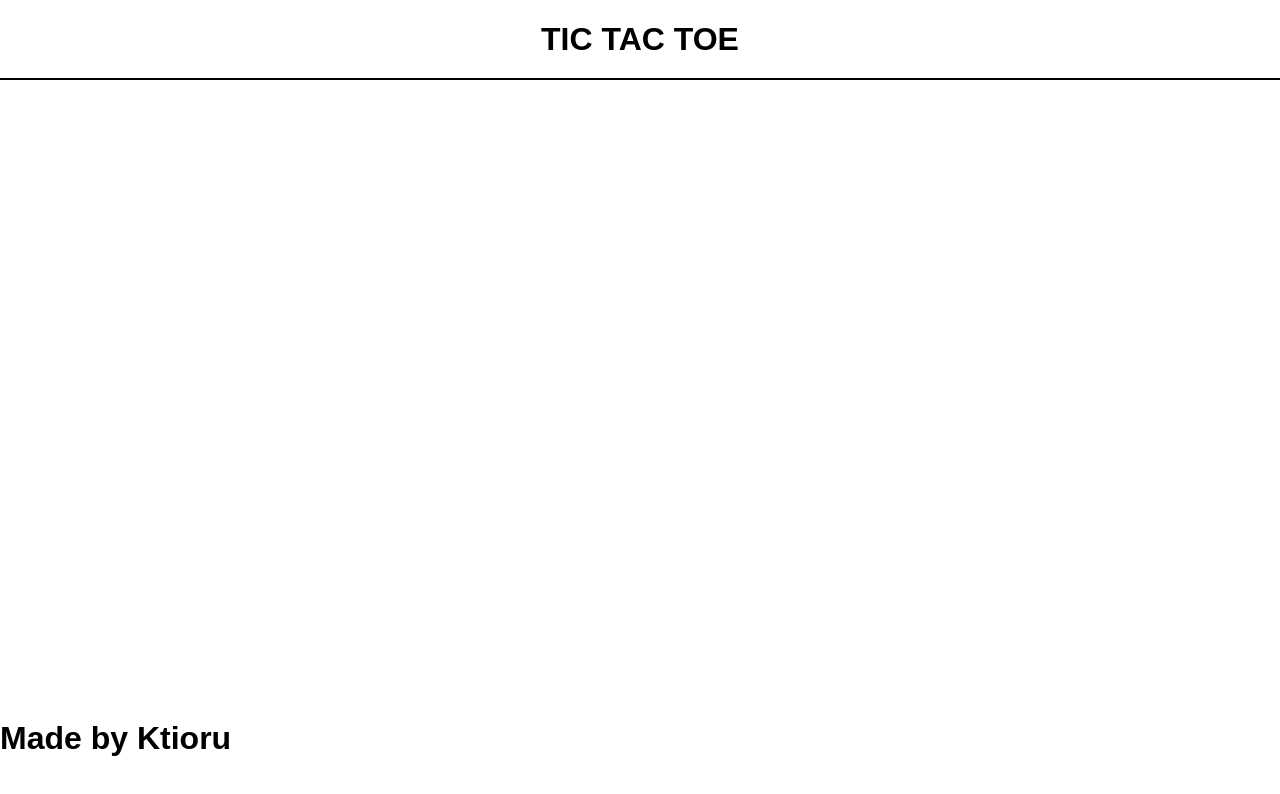
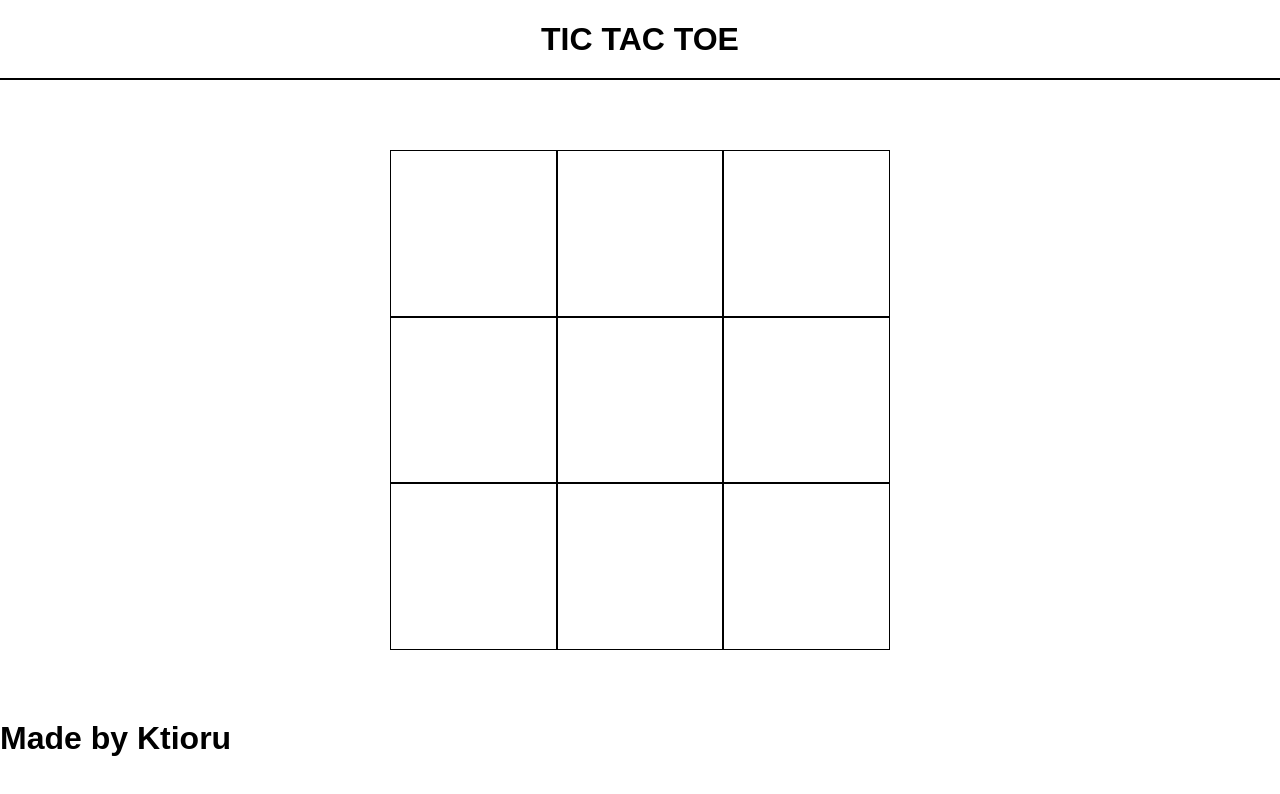
Before and after one commit to Ktioru/tic-tac-toe, a plain HTML site: page index.html in a window 1280 px wide. Drawn offline with Linux system fonts and the light colour scheme.

Commit message:
Added basic tic tac toe system

```diff
--- a/index.html
+++ b/index.html
@@ -10,7 +10,7 @@
 </head>
 
 <body>
-    <header onclick="createSquares()">
+    <header>
         <h1 class="title">TIC TAC TOE</h1>
     </header>
     <main>
--- a/script.js
+++ b/script.js
@@ -1,11 +1,56 @@
 const board = document.querySelector(".board")
-console.log(board)
 
-function createSquares() {
-    console.log("I'm ALIVE")
+const squares = {}
 
-    let square = document.createElement("div")
-    square.classList.add("square")
-    board.appendChild(square)
+let moveCount = 0
+
+const Player = (name, move) => {
+    const turn = (square) => {
+        if (squares[`square ${square}`].innerText == "" ) {
+            squares[`square ${square}`].innerText = move
+            moveCount++
+        }
+
+
+    }
+    return {turn}
+}
+
+const playerOne = Player("Mateus", "X")
+const playerTwo = Player("SomeOne", "O")
+
+
+
+const game = {
+    createSquares: () => {
+
+
+            for (let c = 1; c < 10; c++) {
+                let square = document.createElement("div")
+
+                square.classList.add("square")
+
+                square.addEventListener("click", () => {
+                    if (moveCount % 2 == 0) {
+                        playerOne.turn(c)
+                    } else {
+                        playerTwo.turn(c)
+                    }
+
+                })
+
+                squares[`square ${c}`] = square
+
+
+
+                board.appendChild(square)
+            }
+            console.log(squares)
+    },
+
+
 
 }
+
+
+game.createSquares()
--- a/styles.css
+++ b/styles.css
@@ -26,13 +26,20 @@ main {
 .board {
     width: 500px;
     height: 500px;
+    display: grid;
+    grid-template-columns: repeat(3, 1fr);
+    grid-template-rows: repeat(3, 1fr);
 
 }
 
 .square {
-    width: 100px;
-    height: 100px;
-    background-color: black;
+    width: calc(500px / 3);
+    height: calc(500px / 3);
+    border: 1px solid black;
+    display: flex;
+    justify-content: center;
+    align-items: center;
+    font-size: 48px;
 
 }
 
```
